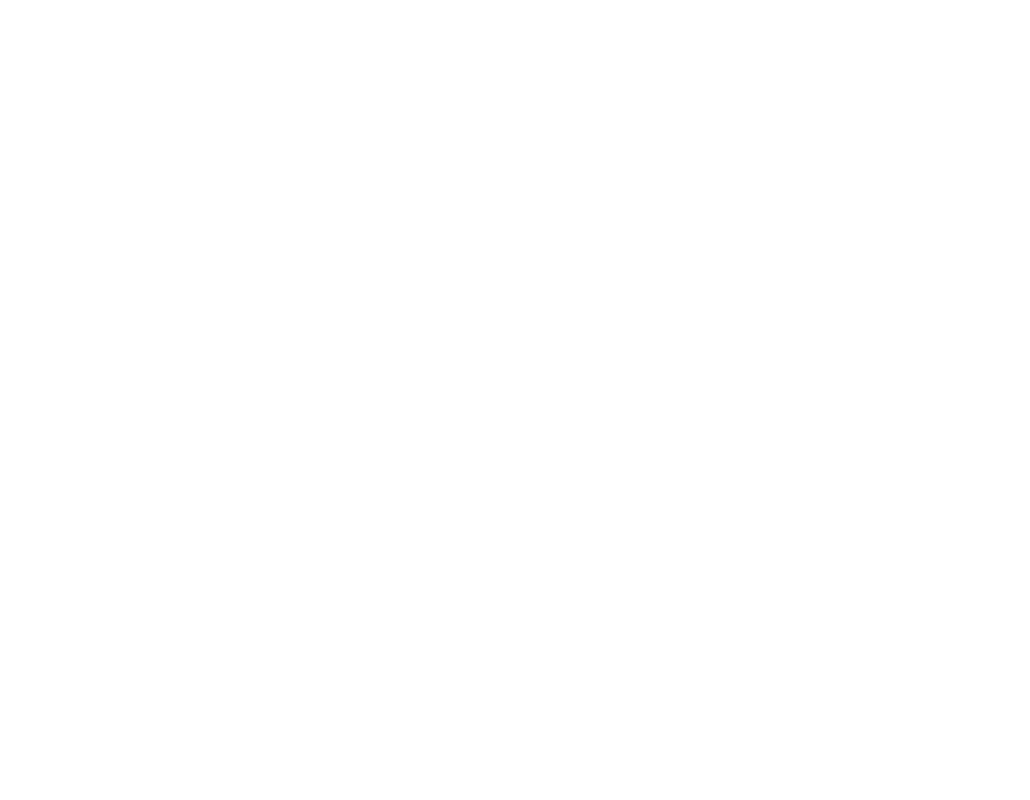
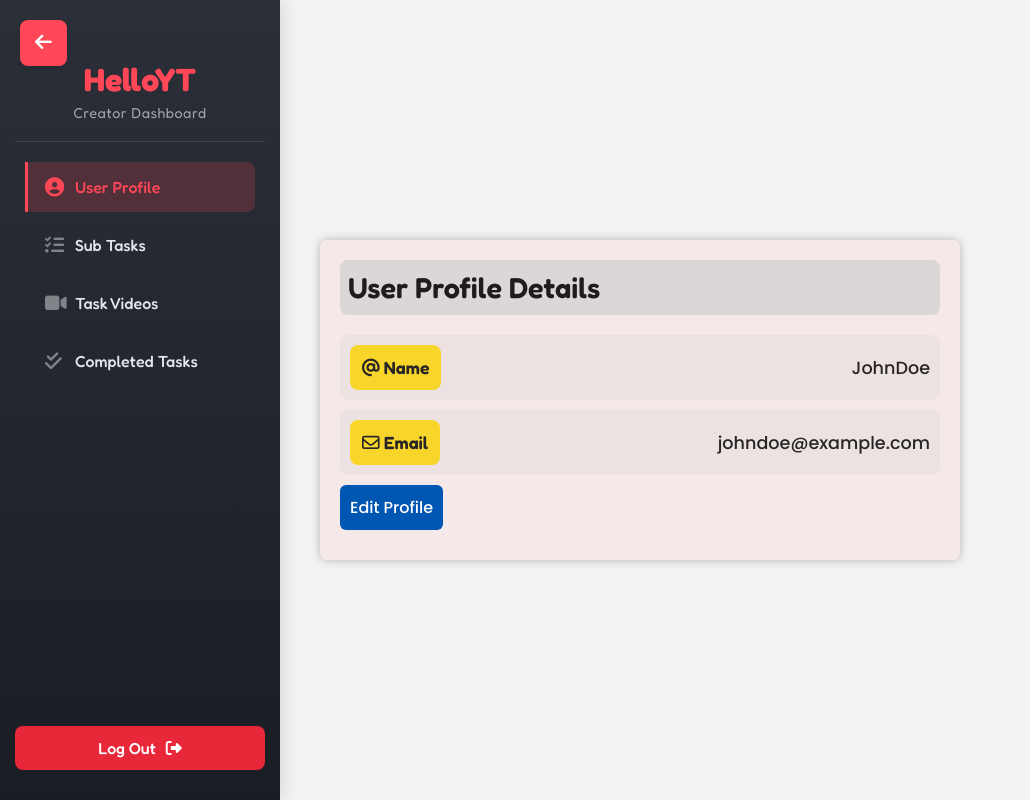
Before and after one commit to Pasindu-Peiris/Hello-YouTube-project_copy_by_me, a React (Create React App) app in the folder client/: page /dash1 in a window 1280 px wide. Shown: the whole page, without its empty margins (0-1030 px from the left). Built offline with nearby package versions, Linux system fonts and the light colour scheme.

Commit message:
Update Subadd.jsx

```diff
--- a/client/src/pages/user/Subadd.jsx
+++ b/client/src/pages/user/Subadd.jsx
@@ -1,19 +1,84 @@
-import React from 'react'
+import React, { useState } from "react";
+import "../../assets/pagecss/Subadd.css";
+import Userdashboard from "./Userdashboard";
 
 const Subadd = () => {
+  const [user, setUser] = useState({
+    username: "JohnDoe",
+    email: "johndoe@example.com",
+  });
+
+  const [editMode, setEditMode] = useState(false);
+
+  const handleInputChange = (e) => {
+    const { name, value } = e.target;
+    setUser({
+      ...user,
+      [name]: value,
+    });
+  };
+
+  const handleSubmit = (e) => {
+    e.preventDefault();
+    setEditMode(false);
+  };
 
   return (
+    <div id="subadd">
+      <Userdashboard />
 
-    <div>
+      {/* Main Content */}
+      <div >
+        <section id="hero-user-dash">
+          <div className="profile-container">
+            <h1> User Profile Details</h1>
+            {editMode ? (
+              <form onSubmit={handleSubmit}>
+                <div className="form-group">
+                  <label> <i class="fa-solid fa-at"></i> Name</label>
+                  <input
+                    type="text"
+                    name="username"
+                    value={user.username}
+                    onChange={handleInputChange}
+                  />
+                </div>
+                <div className="form-group">
+                  <label> <i class="fa-regular fa-envelope"></i> Email</label>
+                  <input
+                    type="email"
+                    name="email"
+                    value={user.email}
+                    onChange={handleInputChange}
+                  />
+                </div>
+                <button type="submit">Save</button>
+                <button id="cancel-profile" type="button" onClick={() => setEditMode(false)}>
+                  Cancel
+                </button>
+              </form>
+            ) : (
+              <div className="profile-details">
+                <p>
+                  <strong>
+                    <i class="fa-solid fa-at"></i> Name
+                  </strong>{" "}
+                  {user.username}
+                </p>
+                <p>
+                  <strong>
+                    <i class="fa-regular fa-envelope"></i> Email
+                  </strong>{" "}
+                  {user.email}
+                </p>
+                <button onClick={() => setEditMode(true)}>Edit Profile</button>
+              </div>
+            )}
+          </div>
+        </section>
+      </div>
+    </div>
+  );
+};
 
-
-
-
-
-    </div>
-
-  )
-
-}
-
-export default Subadd
+export default Subadd;
```
